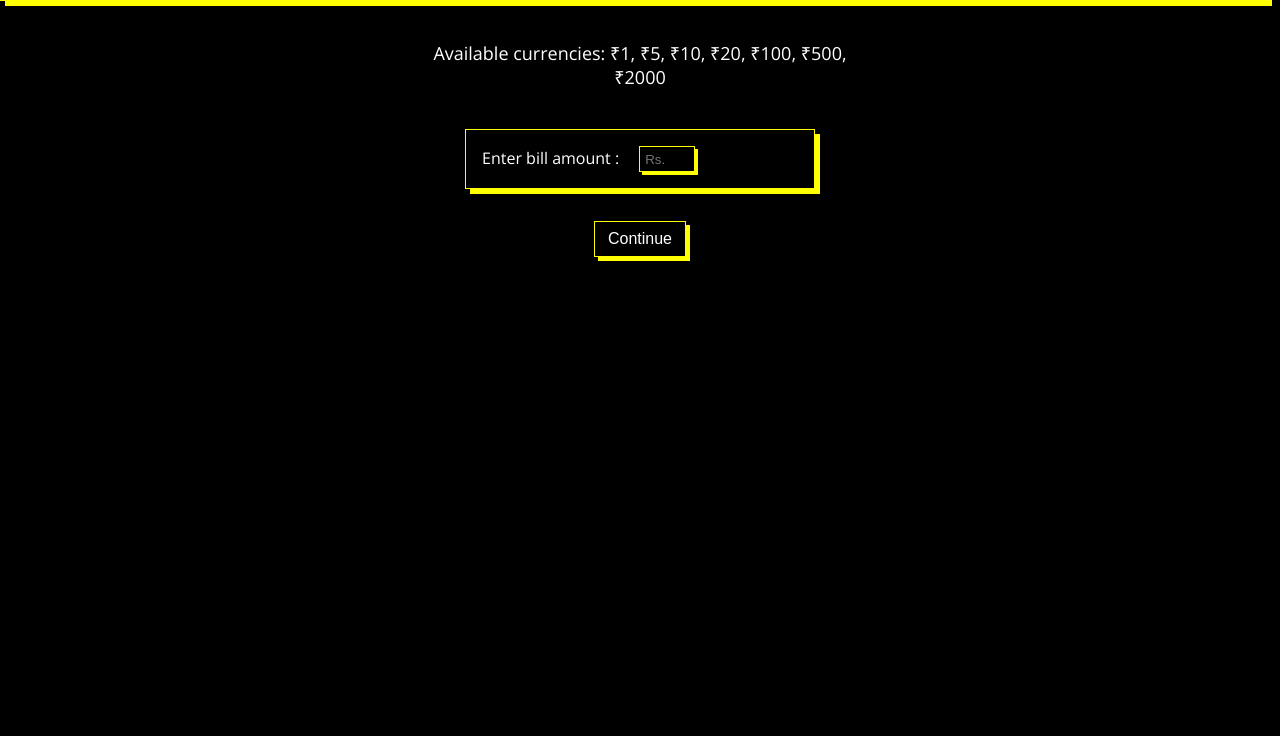
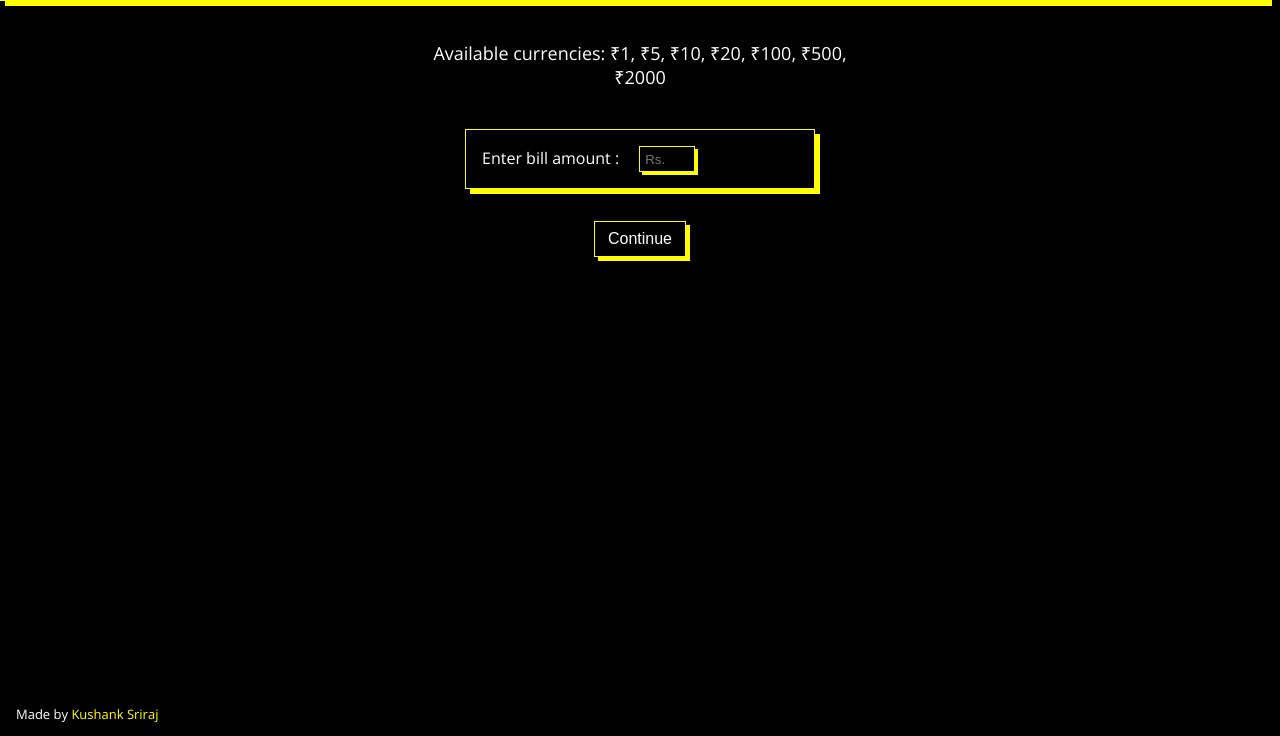
Before and after one commit to kushanksriraj/cash-register, a website built with Parcel: page index.html in a window 1280 px wide. Shown: the part 87-823 px from the top of the page. Before the commit the page ends 800 px from the top, so only its background shows below. Built offline with nearby package versions, Linux system fonts and the light colour scheme.

Commit message:
added footer

```diff
--- a/index.html
+++ b/index.html
@@ -79,6 +79,10 @@
       </div>
     </main>
 
+    <footer>
+      Made by <a href="http://kushanksriraj.netlify.app" target="_blank">Kushank Sriraj</a></p>
+    </footer>
+
     <script src="src/index.js"></script>
   </body>
 </html>
--- a/src/styles.css
+++ b/src/styles.css
@@ -124,3 +124,17 @@ button {
 .notes span {
   font-size: small;
 }
+
+
+footer {
+  padding-left: 1rem;
+  margin-top: 1rem;
+  color: white;
+  font-size: small;
+}
+
+footer a {
+  text-decoration: none;
+  color: var(--primary-color);
+  color: yellow;
+}
```
